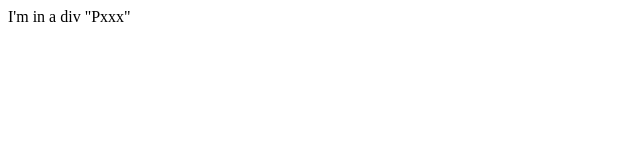
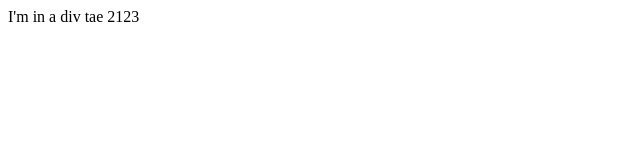
Before and after one commit to benjieestrella/newONE, a plain HTML site: page portfolio html site/index.html in a window 1280 px wide. Shown: the full height of the page, 0-640 px from the left. Drawn offline with Linux system fonts and the light colour scheme.

Commit message:
new one 223311
Signed-off-by: benjieestrella <benjie.estrella87@gmail.com>

```diff
--- a/portfolio html site/index.html
+++ b/portfolio html site/index.html
@@ -6,7 +6,9 @@
 </head>
 </body>
     <div class="placeholder">
-        I'm in a div  "Pxxx"
+        I'm in a div
+
+        tae 2123
     </div>
 <body>
 </html>
```
